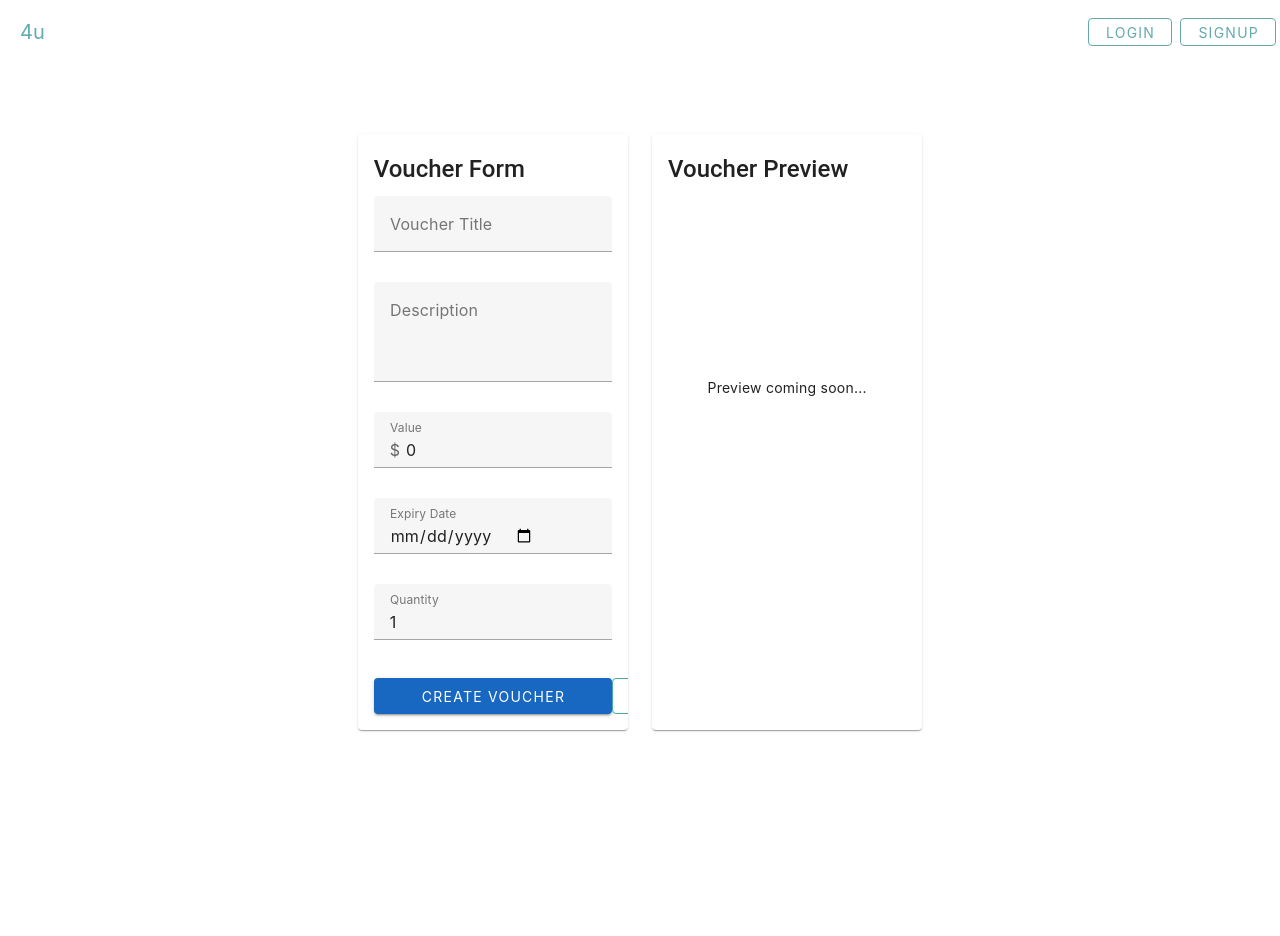
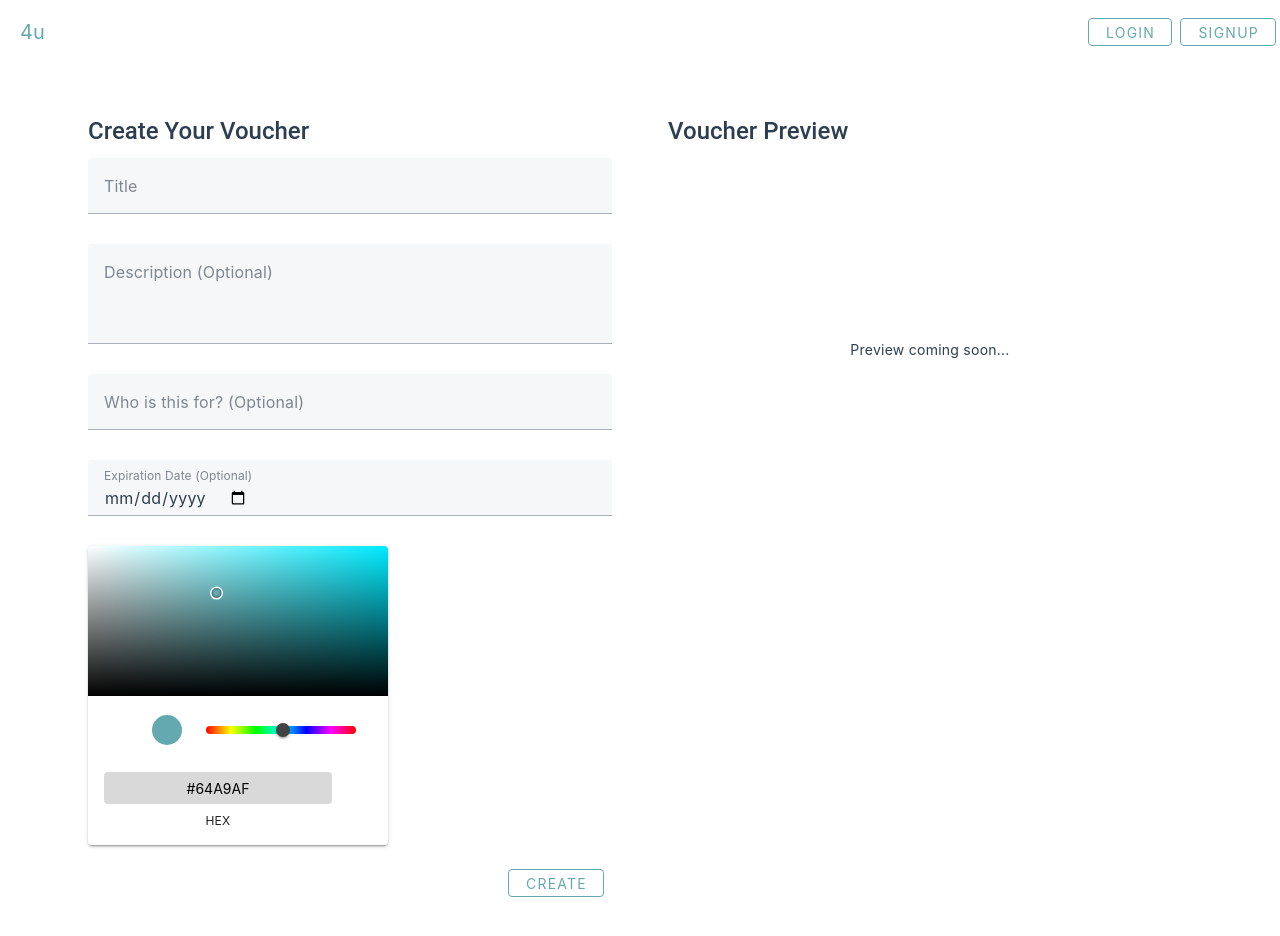
Before and after one commit to tiirent/voucher, a Vue app in the folder client/: page /create in a window 1280 px wide. Shown: the top 936 px of the page. Before the commit the page ends 800 px from the top, so only its background shows below. Built offline with nearby package versions, Linux system fonts and the light colour scheme.

Commit message:
rough styling

```diff
--- a/client/src/App.vue
+++ b/client/src/App.vue
@@ -6,8 +6,8 @@ import AppNavbar from '@/components/AppNavbar.vue'
 <template>
   <v-layout>
     <AppNavbar />
-    <v-main class="d-flex align-start">
-      <v-container class="pa-0">
+    <v-main>
+      <v-container>
         <RouterView />
       </v-container>
     </v-main>
@@ -16,6 +16,6 @@ import AppNavbar from '@/components/AppNavbar.vue'
 
 <style>
 .v-main {
-  min-height: fit-content !important;
+  min-height: 100vh;
 }
 </style>
--- a/client/src/assets/base.css
+++ b/client/src/assets/base.css
@@ -59,7 +59,6 @@
 }
 
 body {
-  min-height: 100vh;
   color: var(--color-text);
   background: var(--color-background);
   transition:
--- a/client/src/assets/main.css
+++ b/client/src/assets/main.css
@@ -1,9 +1,7 @@
 @import './base.css';
 
 #app {
-  max-width: 1280px;
   margin: 0 auto;
-  padding: 2rem;
   font-weight: normal;
 }
 
@@ -23,7 +21,6 @@ a,
 
 @media (min-width: 1024px) {
   body {
-    display: flex;
     place-items: center;
   }
 }
--- a/client/src/components/AppNavbar.vue
+++ b/client/src/components/AppNavbar.vue
@@ -1,10 +1,15 @@
 <script setup lang="ts">
 // Component for the main navigation bar
+import { useRouter } from 'vue-router'
+const router = useRouter()
+const navigateTo = (path: string) => {
+  router.push(path)
+}
 </script>
 
 <template>
-  <v-app-bar flat elevation="0" color="transparent">
-    <v-app-bar-title>4u</v-app-bar-title>
+  <v-app-bar flat color="transparent">
+    <v-app-bar-title @click="navigateTo('/')" style="cursor: pointer;">4u</v-app-bar-title>
     <v-spacer></v-spacer>
     <v-btn
       variant="outlined"
--- a/client/src/views/CreateVoucherView.vue
+++ b/client/src/views/CreateVoucherView.vue
@@ -7,9 +7,12 @@ const router = useRouter()
 const voucherForm = ref({
   title: '',
   description: '',
-  value: 0,
   expiryDate: '',
-  quantity: 1
+  theme: {
+    color: '#64A9AF',
+    emoji: '🎁'
+  },
+  recipient: '',
 })
 
 const loading = ref(false)
@@ -29,76 +32,65 @@ const createVoucher = async () => {
 </script>
 
 <template>
-  <v-container fluid class="pa-4">
+  <v-container fluid class="d-flex flex-column justify-center">
+    <div class="d-flex flex-column w-100">
+
       <v-row>
         <!-- Form Section -->
         <v-col cols="12" md="6">
-        <v-card class="h-100">
+          <v-card class="h-100" color="transparent" flat>
             <v-card-title class="text-h5 px-4 pt-4">
-            Voucher Form
+              Create Your Voucher
             </v-card-title>
             <v-card-text>
               <v-form @submit.prevent="createVoucher">
                 <v-text-field
                   v-model="voucherForm.title"
-                label="Voucher Title"
+                  label="Title"
+                  placeholder="e.g., '10 Free Hugs', 'Movie Night'"
                   required
                   class="mb-2"
                 />
 
                 <v-textarea
                   v-model="voucherForm.description"
-                label="Description"
+                  label="Description (Optional)"
+                  placeholder="Add a personal message..."
                   rows="3"
                   class="mb-2"
                 />
 
                 <v-text-field
-                v-model="voucherForm.value"
-                label="Value"
-                type="number"
-                prefix="$"
-                required
+                  v-model="voucherForm.recipient"
+                  label="Who is this for? (Optional)"
+                  placeholder="Enter recipient's name"
                   class="mb-2"
                 />
 
                 <v-text-field
                   v-model="voucherForm.expiryDate"
-                label="Expiry Date"
+                  label="Expiration Date (Optional)"
                   type="date"
-                required
                   class="mb-2"
                 />
 
-              <v-text-field
-                v-model="voucherForm.quantity"
-                label="Quantity"
-                type="number"
-                min="1"
-                required
-                class="mb-4"
+                <div class="mb-6 d-flex flex-row">
+                  <v-color-picker
+                        v-model="voucherForm.theme.color"
+                        mode="hex"
                   />
+                </div>
 
-              <div class="d-flex gap-4">
-                <v-btn
-                  color="primary"
-                  type="submit"
-                  block
+                <div class="d-flex justify-end">
+                  <v-btn variant="outlined"
+                    color="#64A9AF"
+                    class="mr-2"
+                    density="comfortable"
                     :loading="loading"
-                >
-                  Create Voucher
-                </v-btn>
-
-                <v-btn
-                  color="secondary"
-                  block
-                  variant="outlined"
-                  :disabled="loading"
-                  @click="router.push('/')"
-                >
-                  Cancel
+                    @click="createVoucher">Create
                   </v-btn>
                 </div>
+
               </v-form>
             </v-card-text>
           </v-card>
@@ -106,7 +98,7 @@ const createVoucher = async () => {
 
         <!-- Preview Section -->
         <v-col cols="12" md="6">
-        <v-card class="h-100">
+          <v-card class="h-100" color="transparent" flat>
             <v-card-title class="text-h5 px-4 pt-4">
               Voucher Preview
             </v-card-title>
@@ -116,6 +108,7 @@ const createVoucher = async () => {
           </v-card>
         </v-col>
       </v-row>
+    </div>
   </v-container>
 </template>
 
--- a/client/src/views/HomeView.vue
+++ b/client/src/views/HomeView.vue
@@ -8,10 +8,11 @@ const goToManage = () => router.push('/manage')
 </script>
 
 <template>
-  <v-container class="flex-column">
-		<h1 class="text-h3 font-weight-bold mb-4">hey, i got something 4 u</h1>
+  <v-container class="d-flex flex-column justify-center">
+    <div class="d-flex flex-column">
+      <h1 class="text-h3 font-weight-bold mb-8 text-center">hey, i got something 4 u</h1>
       <v-row class="justify-center">
-			<v-col cols="12" sm="6" class="d-flex justify-center">
+        <v-col cols="12" sm="6" md="3" class="d-flex justify-center">
           <v-img
             src="/assets/ticket.png"
             alt="Arcade Ticket"
@@ -21,7 +22,7 @@ const goToManage = () => router.push('/manage')
             style="cursor: pointer;"
           />
         </v-col>
-			<v-col cols="12" sm="6" class="d-flex justify-center">
+        <v-col cols="12" sm="6" md="3" class="d-flex justify-center">
           <v-img
             src="/assets/manage-ticket.png"
             alt="Manage Ticket"
@@ -32,6 +33,13 @@ const goToManage = () => router.push('/manage')
           />
         </v-col>
       </v-row>
+    </div>
     <!-- <p class="text-subtitle-1 text-center mt-4">u can use it to make more vouchers</p> -->
   </v-container>
 </template>
+
+<style>
+.v-container {
+  min-height: 100vh;
+}
+</style>
```
Lines whose indentation alone changed are shown as unchanged.
